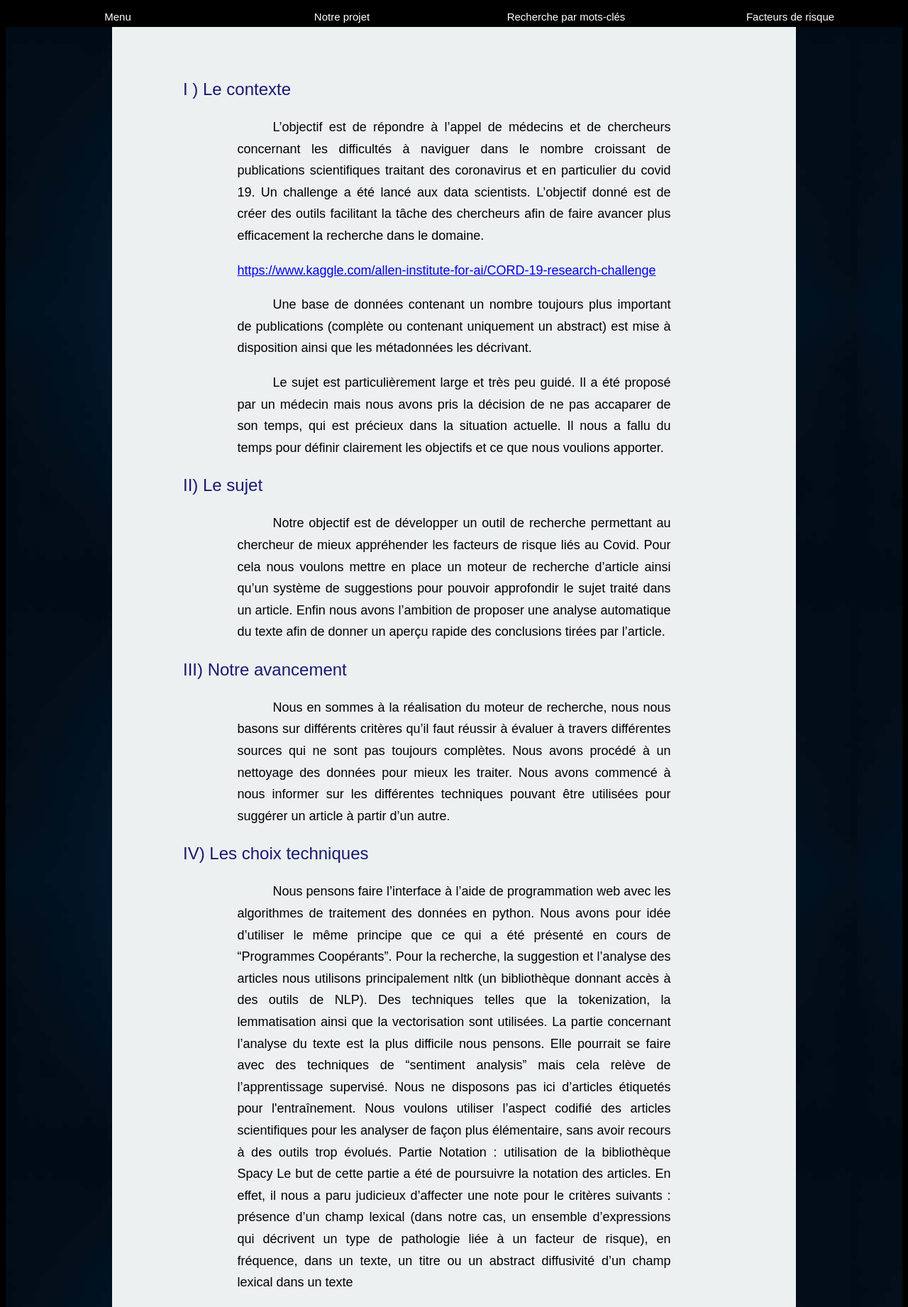
After one commit to jmontanteme/projet-info-covid19, a Flask app: page /notre_projet in a window 1280 px wide. The commit adds this page. Shown: the top 1842 px of the page at 71% size. Run offline with Flask 2, Linux system fonts and the light colour scheme; parts of the project's set-up code (start-up, migrations or seed data) failed here and were passed over; some libraries are stand-ins or nearby versions.

Commit message:
version fonctionnelle du site

```diff
--- a/interface/website/main.py
+++ b/interface/website/main.py
@@ -38,13 +38,16 @@ def search_facteur():
 @app.route("/affichage/<int:n_article>")
 def aff_article(n_article):
     article,full,l_article,biblio=get_article(n_article)
-    #suggestions,list_full=get_suggestion(n_article)
+    suggestions,list_full=get_suggestion(n_article)
 
-    sugg_defaut,_,_,_=get_article(0)
-    suggestions=[sugg_defaut for i in range(5)]
-    list_full=[True for i in range(5)]
+    #sugg_defaut,_,_,_=get_article(0)
+    #suggestions=[sugg_defaut for i in range(5)]
+    #list_full=[True for i in range(5)]
     return render_template("affichage_article.html",article=article,full=full,l_article=l_article,bib=biblio,suggestions=suggestions,list_full=list_full)
 
+@app.route("/notre_projet")
+def notre_projet():
+    return render_template("notre_projet.html")
 
 if __name__ == "__main__":
     app.run(debug=True)
--- a/interface/website/static/css/index.css
+++ b/interface/website/static/css/index.css
@@ -1,6 +1,6 @@
 body{
 
-    background-image : url("./fond2.jpg");
+    background-color: black;
     color :black;
 
     font-family:Arial, Helvetica, sans-serif;
@@ -11,101 +11,79 @@ body{
 
 
 .text{
+    width: 100%;
+    background-color: white;
     display: grid;
-    grid-template-columns:  50% 50% ;
-    grid-template-rows:100px 500px 50px ;
+    grid-template-columns:  25% 25% 25% 25% ;
+    grid-template-rows:30px auto ;
     grid-template-areas:
-    " title title "
-    " box1 box2 "
-    "foot foot ";
+    " logo title1 title2 title3 "
+    "image image image image";
 
-
-    grid-row-gap: 10px;
-
-    justify-items: center;
+    justify-items: stretch;
     align-items: stretch;
 
     justify-content: stretch;
 }
 
-.text2{
+.text_grid{
+    width: 100%;
+    background-color: white;
     display: grid;
-    grid-template-columns:  100% ;
-    grid-template-rows:100px auto 50px ;
+    grid-template-columns:  25% 25% 25% 25% ;
+    grid-template-rows:30px auto ;
     grid-template-areas:
-    "title "
-    " box "
-    "foot";
+    " logo title1 title2 title3 "
+    "suggestions texte texte texte";
 
-
-    grid-row-gap: 10px;
-
-    justify-items: center;
-    align-items: stretch;
-
-    justify-content: stretch;
-}
-
-.text3{
-    display: grid;
-    grid-template-columns:  100% ;
-    grid-template-rows:100px auto 50px ;
-    grid-template-areas:
-    "title "
-    "results "
-    "foot";
-
-
-    grid-row-gap: 10px;
-
-    justify-items: center;
-    align-items: stretch;
-
-    justify-content: stretch;
-}
-
-.text4{
-    display: grid;
-    grid-template-columns:  20% 80% ;
-    grid-template-rows:130px  auto 50px ;
-    grid-template-areas:
-    "title title"
-    " suggest text "
-    "foot foot";
-
-
-    grid-row-gap: 10px;
-
-    justify-items: center;
+    justify-items: stretch;
     align-items: stretch;
 
     justify-content: stretch;
 }
 
 
-.text5{
-    display: grid;
-    grid-template-columns:  100% ;
-    grid-template-rows:100px 500px 50px ;
-    grid-template-areas:
-    "title "
-    "results "
-    "foot";
+
+.image{
+    grid-area: image;
+    max-width: 1500px;
+    max-height: 1000px;
+    height:auto;
+
+}
+
+.projet{
+    grid-area: image;
+    background-image: url("fond2.jpg");
 
 
-    grid-row-gap: 10px;
 
-    justify-items: center;
-    align-items: stretch;
-
-    justify-content: stretch;
 }
 
+.projet_texte{
+    background-color: rgb(236,240,241);
+    padding:100px;
+    padding-top:50px;
+    margin-left: 150px;
+    margin-right: 150px;
+
+}
+
+.corps{
+    grid-area: image;
+    background-image:url("fond2.jpg");
+    padding-left: 200px;
+    align-self  : center;
+}
+
+
+
 .sug{
-    grid-area:suggest;
-    background-color: white;
+    grid-area:suggestions;
+    background-color:rgb(236,240,241);
     width: 90%;
-    padding:5px;
+    padding:30px;
+    padding-top:200px;
 }
 
 .bib{
@@ -187,24 +186,12 @@ body{
 
 
 
-.header{
-    grid-area: title;
-    background-color:midnightblue;
-    width:30%;
-    text-align: center;
-    font-size: 40px;
-    padding-top: 20px;
-    color:white;
-
-
-
-}
-
 .box-1{
 
-    grid-area: box1;
+    grid-area: title1;
     text-align: center;
-    width:95%;
+    width:100%;
+    background-color: white;
 
     color: black;
 
@@ -212,23 +199,39 @@ body{
 }
 
 .box-2{
-    grid-area: box2;
+    grid-area: title2;
 
     text-align: center;
-    width: 95%;
+    width: 100%;
+    background-color: white;
 }
 
+.box-3{
+    grid-area: title3;
+
+    text-align: center;
+    width: 100%;
+    background-color: white;
+}
+
+.logo{
+    grid-area:logo;
+    background-color: white;
+    width: 100%;
+}
+
+
 .button1 {
-    width: 70%;
-    background-color: midnightblue;
+    width: 100%;
+    background-color: black;
     color: black;
-    border: 2px solid midnightblue;
+    border: 2px solid black;
     transition-duration: 0.4s;
-    font-size: 30px;
+    font-size: 15px;
     color:white;
-    margin-top: 100px;
-    padding-top:100px ;
-    padding-bottom:100px ;
+    padding-top: 5px;
+
+    padding-bottom: 5px;
 
 }
 
--- /dev/null
+++ b/interface/website/templates/notre_projet.html
@@ -0,0 +1,110 @@
+<!DOCTYPE html>
+<html lang="en" dir="ltr">
+  <head>
+    <meta charset="utf-8">
+    <title>CORD19 - Notre projet</title>
+    <link rel="stylesheet" href="{{ url_for('static', filename='css/index.css') }}">
+  </head>
+  <body>
+    <div class="text">
+        <div class= "logo">
+            <form >
+                <input class="button1" type="button" value="Menu" onclick="window.location.href='/'" />
+            </form>
+        </div>
+        <div class= "box-1">
+            <form >
+                <input class="button1" type="button" value="Notre projet" onclick="window.location.href='/notre_projet'" />
+            </form> </div>
+
+        <div class="box-2">
+            <form >
+                <input class="button1" type="button" value="Recherche par mots-clés" onclick="window.location.href='{{url_for('search')}}'" />
+            </form>
+        </div>
+
+        <div class="box-3">
+            <form >
+                <input class = "button1" type="button" value="Facteurs de risque" onclick="window.location.href='{{url_for('search_facteur')}}'" />
+            </form>
+        </div>
+
+
+        <div class="projet">
+            <div class="projet_texte">
+            <p class="subtitle">I ) Le contexte</p>
+            <p class="full_text">
+L’objectif est de répondre à l’appel de médecins et de chercheurs concernant les difficultés à naviguer dans le nombre croissant de publications scientifiques traitant des coronavirus et en particulier du covid 19. Un challenge a été lancé aux data scientists. L’objectif donné est de créer des outils facilitant la tâche des chercheurs afin de faire avancer plus efficacement la recherche dans le domaine.
+</p>
+<a class="full_text" href="https://www.kaggle.com/allen-institute-for-ai/CORD-19-research-challenge">
+ https://www.kaggle.com/allen-institute-for-ai/CORD-19-research-challenge
+</a>
+<p class="full_text">
+Une base de données contenant un nombre toujours plus important de publications (complète ou contenant uniquement un abstract) est mise à disposition ainsi que les métadonnées les décrivant.
+</p>
+<p class="full_text">
+Le sujet est particulièrement large et très peu guidé. Il a été proposé par un médecin mais nous avons pris la décision de ne pas accaparer de son temps, qui est précieux dans la situation actuelle. Il nous a fallu du temps pour définir clairement les objectifs et ce que nous voulions apporter.
+</p>
+<p class="subtitle">
+II) Le sujet
+</p>
+<p class="full_text">
+Notre objectif est de développer un outil de recherche permettant au chercheur de mieux appréhender les facteurs de risque liés au Covid. Pour cela nous voulons mettre en place un moteur de recherche d’article ainsi qu’un système de suggestions pour pouvoir approfondir le sujet traité dans un article. Enfin nous avons l’ambition de proposer une analyse automatique du texte afin de donner un aperçu rapide des conclusions tirées par l’article.
+</p>
+<p class="subtitle">
+III) Notre avancement
+</p>
+<p class="full_text">
+Nous en sommes à la réalisation du moteur de recherche, nous nous basons sur différents critères qu’il faut réussir à évaluer à travers différentes sources qui ne sont pas toujours complètes. Nous avons procédé à un nettoyage des données pour mieux les traiter.
+Nous avons commencé à nous informer sur les différentes techniques pouvant être utilisées pour suggérer un article à partir d’un autre.
+</p>
+<p class="subtitle">
+IV) Les choix techniques
+</p>
+<p class="full_text">
+Nous pensons faire l’interface à l’aide de programmation web avec les algorithmes de traitement des données en python. Nous avons pour idée d’utiliser le même principe que ce qui a été présenté en cours de “Programmes Coopérants”.
+Pour la recherche, la suggestion et l’analyse des articles nous utilisons principalement nltk (un bibliothèque donnant accès à des outils de NLP). Des techniques telles que la tokenization, la lemmatisation ainsi que la vectorisation sont utilisées.
+La partie concernant l’analyse du texte est la plus difficile nous pensons. Elle pourrait se faire avec des techniques de “sentiment analysis” mais cela relève de l’apprentissage supervisé. Nous ne disposons pas ici d’articles étiquetés pour l'entraînement. Nous voulons utiliser l’aspect codifié des articles scientifiques pour les analyser de façon plus élémentaire, sans avoir recours à des outils trop évolués.
+Partie Notation : utilisation de la bibliothèque Spacy
+Le but de cette partie a été de poursuivre la notation des articles. En effet, il nous a paru judicieux d’affecter une note pour le critères suivants :
+présence d’un champ lexical (dans notre cas, un ensemble d’expressions qui décrivent un type de pathologie liée à un facteur de risque), en fréquence, dans un texte, un titre ou un abstract
+diffusivité d’un champ lexical dans un texte
+</p>
+<p class="full_text">
+Pour définir la diffusivité, nous sommes partis du postulat qu’un article qui traitant d’un thème fixé dans un seul paragraphe est moins intéressant qu’un article qui en discute dans tout le corps de son texte. Le problème est que ce genre de différence n’est pas forcément visible par un calcul de fréquence. Il faut donc s’intéresser non seulement aux occurrences des expressions mais aussi à leur position. L’idée serait donc d’évaluer la diffusivité d’un champ lexical dans un texte par son écart-type à la position moyenne, rapporté au nombre de mots du texte.
+Implémenter cette idée en Python avec les bibliothèques de base (Numpy, Pandas…) s’est avéré très complexe et long. Un recours à des bibliothèques spécialisées dans le “Natural Language Processing” (NLP) s’imposait. Or, le site Kaggle, sur lequel se trouvaient le dataset d’articles, proposait également des cours sous forme de notebook pour maîtriser les bases dans plusieurs domaines, dont le NLP.
+</p>
+<p class="full_text">
+J’ai décidé de suivre une introduction à la bibliothèque Spacy. Cette bibliothèque propose de nombreux types de traitement de textes très intéressants mais que nous n’avons pas tous eu l’occasion d’utiliser.
+</p>
+<p class="full_text">
+ Figure 1 : Architecture générale de la bibliothèque (source : https://spacy.io/api )
+</p>
+<p class="full_text">
+Nous avons choisi d’utiliser :
+d’une part les fonctions de traitement de texte pour l’anglais. Celles-ci permettent d’effectuer des opérations classiques de “tokenisation”, mais aussi de “lemmatisation”
+D’utiliser la classe “PhraseMatcher” qui permet de rechercher la présence d’un mot ou d’un groupe de mot dans un texte tokenisé
+</p>
+<p class="full_text">
+
+Une première étape fut de déterminer, pour chaque facteur de risque, un groupe pertinent et exhaustif d’expressions en lien. Pour cela, nous avons eu recours à des encyclopédies en ligne qui fournissent des listes de pathologie par type. Cette étape étant importante pour éviter erreurs et oublis, un médecin a validé nos groupes. Pour choisir les facteurs de risque, nous nous sommes basés sur ceux proposés par Kaggle, qui nous semblaient suffisants.
+</p>
+<p class="full_text">
+C’est donc avec sur la base de 13 champs lexicaux correspondant à 13 facteurs de risque que nous avons noté les articles. Le principe est le suivant : chaque article reçoit une note différente pour chaque facteur; plus la note est élevée, plus le facteur est traité dans l’article.
+</p>
+<p class="full_text">
+On constate ainsi qu’il y a 2 grandes étapes :
+effectuer un pré-traitement des données ET des champs lexicaux
+noter chaque article
+</p>
+<p class="full_text">
+Ces deux grandes étapes ont été décomposées en 4 classes. On peut justifier l’utilisation de classes par le fait qu’elle permettaient de regrouper plusieurs fonctions dont le but était d’effectuer une grande étape (calcul d’une note, prétraitement…).
+
+
+    </div>
+    </div>
+
+
+    </div>
+  </body>
+</html>
```
Also changed, not shown: other parts of interface/website/static/css/index.css (+32 -34 lines), interface/website/search.py (+19 -20 lines), interface/website/templates/affichage_article.html (+29 -5 lines), interface/website/templates/barre_recherche.html (+26 -4 lines), interface/website/templates/home.html (+14 -8 lines), interface/website/templates/resultats_facteurs.html (+32 -8 lines), interface/website/templates/resultats_recherche.html (+25 -5 lines), interface/website/templates/selection_facteurs.html (+27 -5 lines), interface/website/static/css/home_page.png (added).
